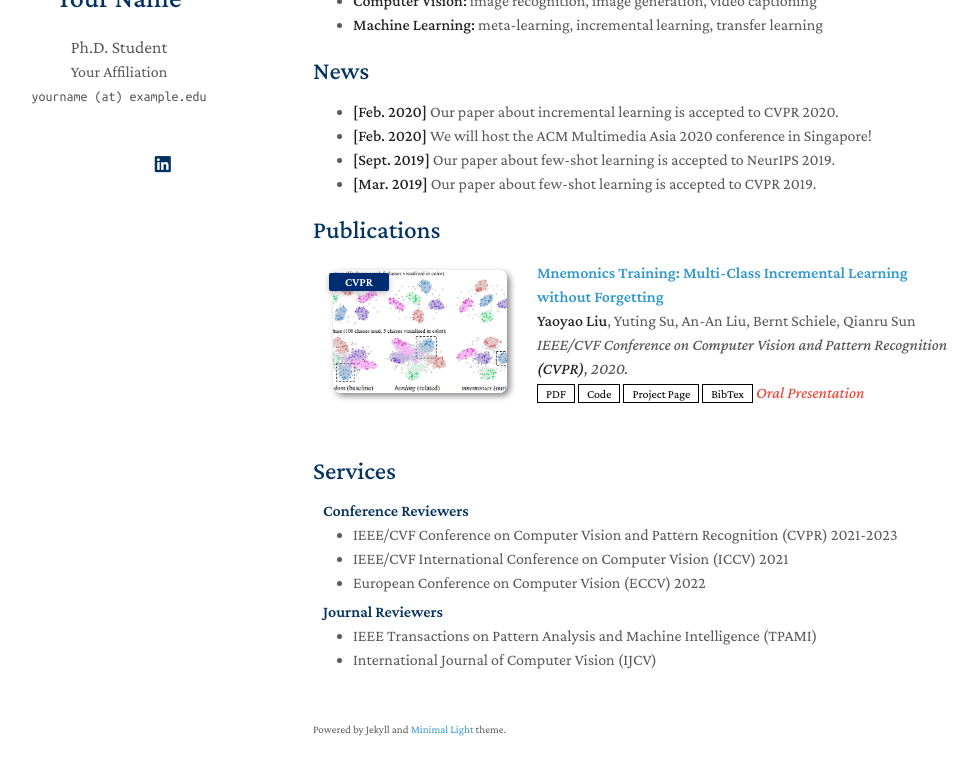
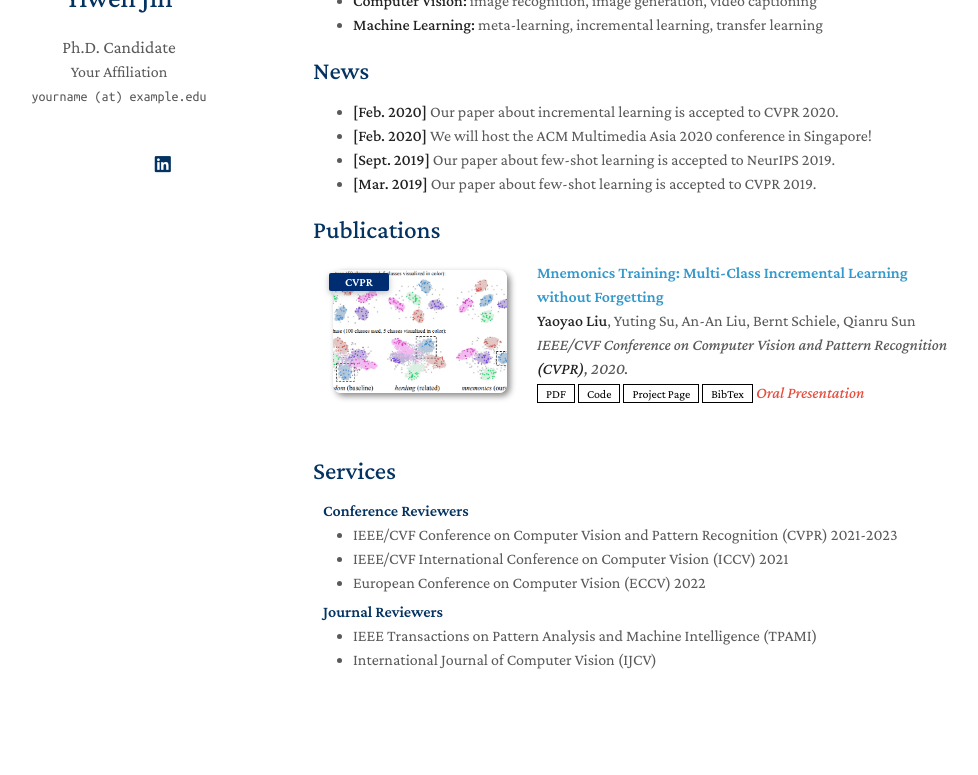
Before and after one commit to zeyang1225/zeyang1225.github.io, a Jekyll site: the page built from index.md, in a window 1280 px wide and 1016 px high, cut to the strip 206-981 px from the top of the window. Shown: the whole strip, without its empty margins (157-1135 px from the left). Built offline with Jekyll 4.4.1, drawn with Linux system fonts in a browser that asks for light colours; nearby versions of some CDN libraries; a style sheet for code colours, icons or effects is not loaded; our own code applies the rules of GitHub Pages for plain Markdown files.

Commit message:
Update _config.yml

```diff
--- a/_config.yml
+++ b/_config.yml
@@ -1,6 +1,6 @@
 # Basic Information
-title: Your Name
-position: Ph.D. Student
+title: Yiwen Jin
+position: Ph.D. Candidate
 affiliation: Your Affiliation
 email: yourname (at) example.edu
 
@@ -26,7 +26,7 @@ favicon_dark: ./assets/img/2inchviewglass.png
 
 # Footnote
 # You may use the option to disable the footnote, "Powered by Jekyll and Minimal Light theme."
-enable_footnote: true
+enable_footnote: false
 
 # Google Analytics ID
 # Please remove this if you don't use Google Analytics
```
